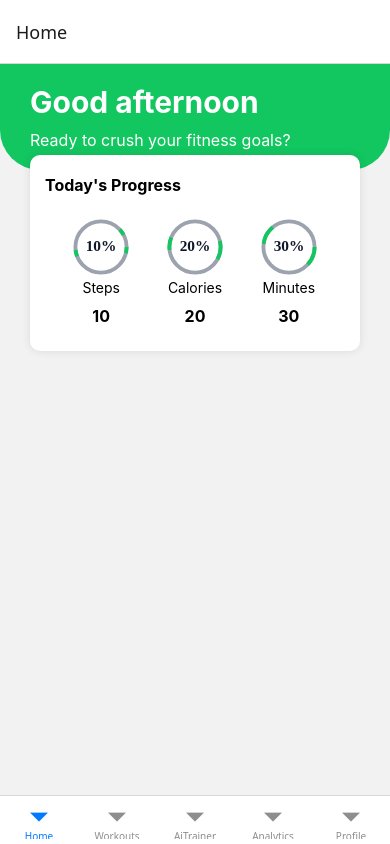
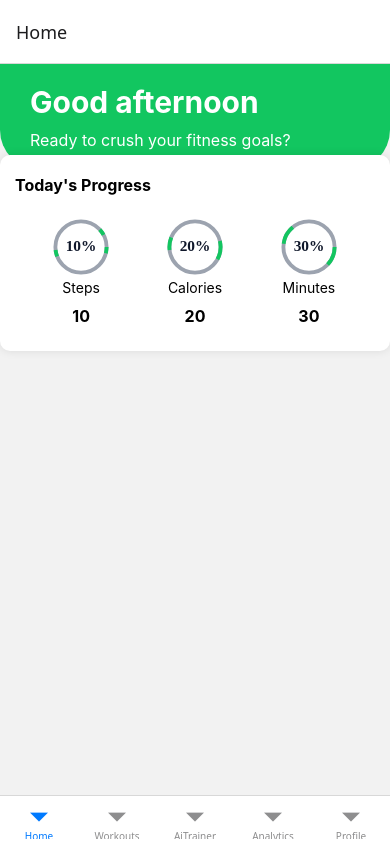
Before and after one commit to IvanTsve/fit-native-cardio, a React Native app: screen /Home in a window 390 px wide. Built offline with nearby package versions, Linux system fonts and the light colour scheme.

Commit message:
Update Progres.jsx

```diff
--- a/src/components/Home/Progres.jsx
+++ b/src/components/Home/Progres.jsx
@@ -44,7 +44,7 @@ const styles = StyleSheet.create({
         padding: 15,
         paddingTop: 20,
         borderRadius: 10,
-        marginHorizontal: 30,
+        // marginHorizontal: 30,
         boxShadow: '0 0 10px 0 rgba(0, 0, 0, 0.1)',
         marginTop: -15
     },
```
